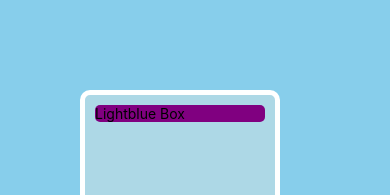
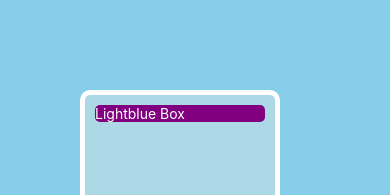
Before and after one commit to muazimmaqbool/React-Native-Tutorials, a React Native app: screen / in a window 390 px wide. Shown: the top 195 px of the page. Built offline with nearby package versions, Linux system fonts and the light colour scheme.

Commit message:
Box modal example

```diff
--- a/Components/E_BoxModel.js
+++ b/Components/E_BoxModel.js
@@ -13,7 +13,7 @@ const  E_BoxModel = () => {
     <View>
       <View style={[styles.box, styles.lightblueBg]}>
         {/*here borderRadius on text will only work on android not on ios */}
-        <Text style={{ borderRadius: 5, backgroundColor: "purple" }}>
+        <Text style={{ borderRadius: 5, backgroundColor: "purple",color:"white" }}>
           Lightblue Box
         </Text>
       </View>
@@ -27,7 +27,7 @@ const styles = StyleSheet.create({
   box: {
     //width: '25%',
     //height: '25%',
-    //takes 25% of the parents height and width respectively and together the conver 50% of its height and 25% of width
+    //takes 25% of the parents height and width respectively and together the cover 50% of its height and 25% of width
     width: 200,
     height: 200,
     padding: 10, //for all sides
```
